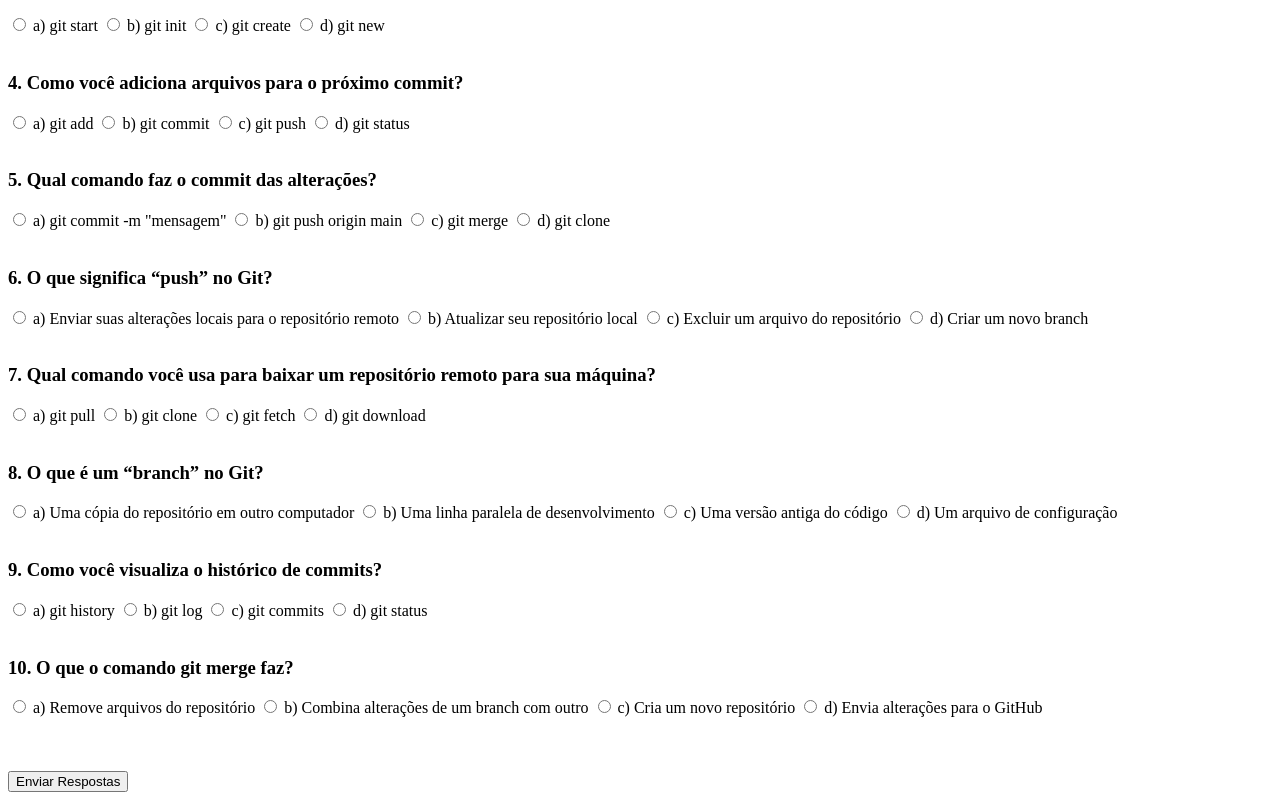
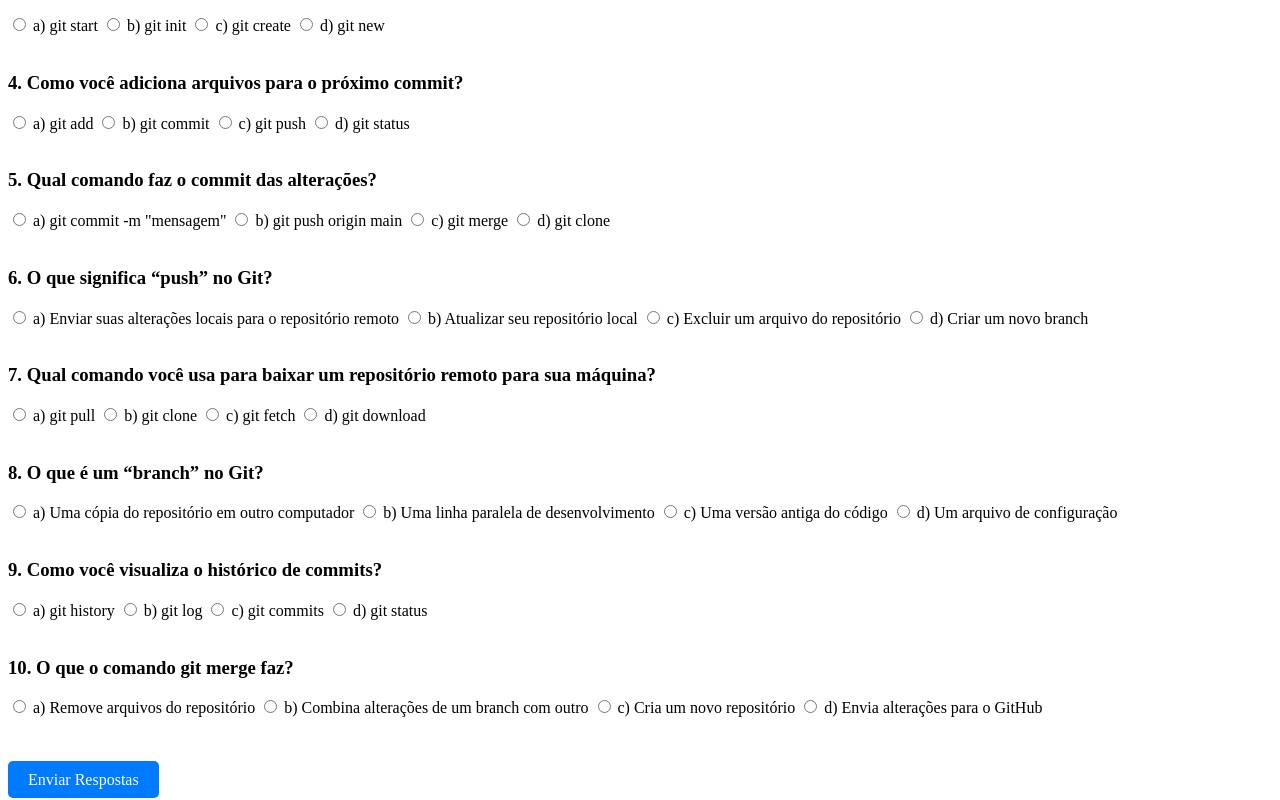
Before and after one commit to johndev2419/trabalho-2025-07-07, a plain HTML site: page quiz-dev.html in a window 1280 px wide. Shown: the part 615-1415 px from the top of the page. Drawn offline with Linux system fonts and the light colour scheme.

Commit message:
linkando as paginas

```diff
--- a/quiz-dev.html
+++ b/quiz-dev.html
@@ -97,7 +97,13 @@
         <br>
         <br>
         <br>
-      <button type="submit">Enviar Respostas</button>
+
+      <a href="resposta-quiz.html" style="padding:10px 20px; background-color:#007BFF; color:#fff; text-decoration:none; border-radius:5px;">
+  Enviar Respostas
+</a>
+
+
+
     </form>
 
 
```
